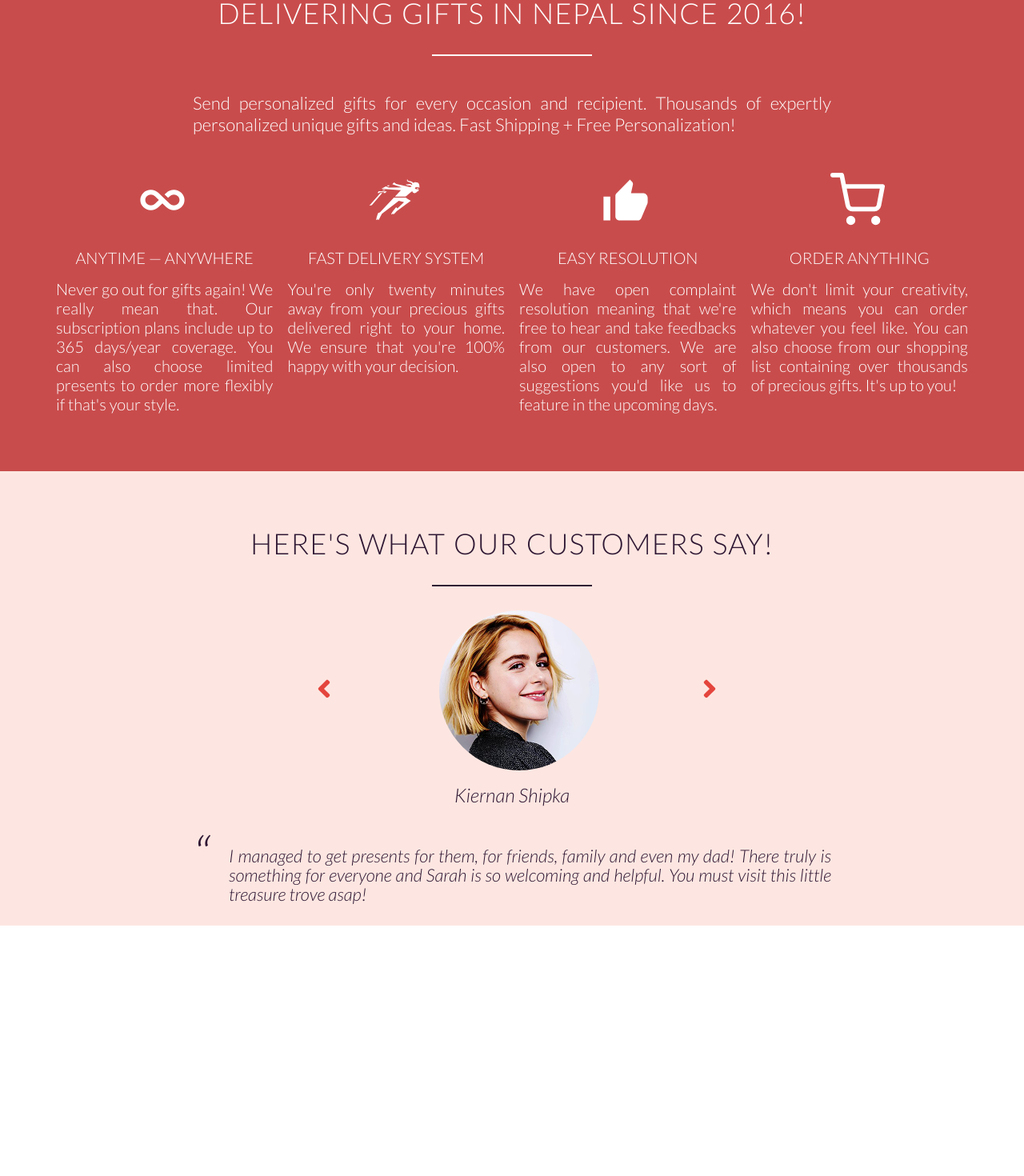
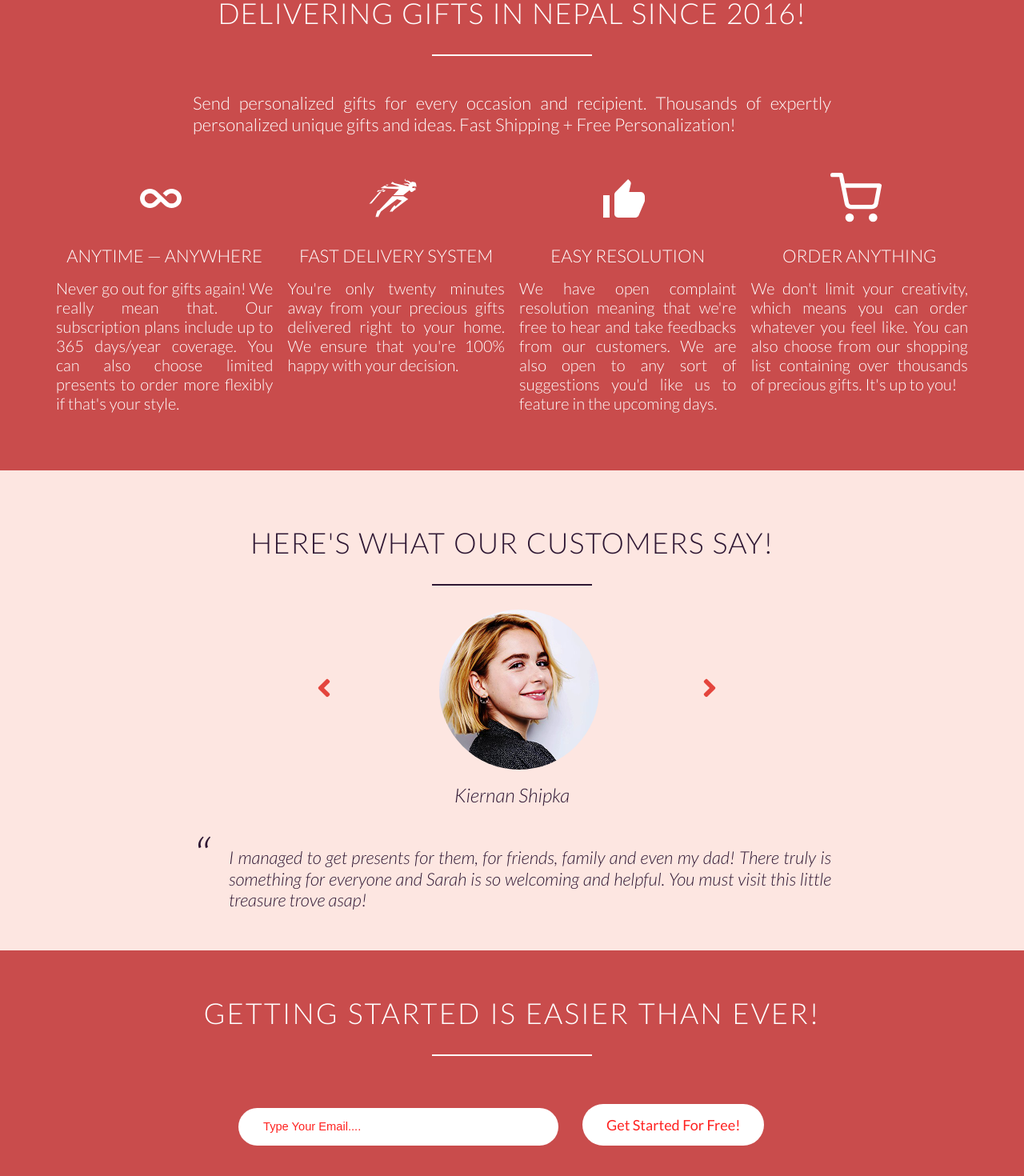
Before and after one commit to YachuJoshi/Giftery-App, a React (Create React App) app: page / in a window 1280 px wide. Shown: the part 1322-2792 px from the top of the page at 80% size. Before the commit the page ends 2479 px from the top, so only its background shows below. Built offline with nearby package versions, Linux system fonts and the light colour scheme.

Commit message:
Plans Section Addded

```diff
--- a/src/App.js
+++ b/src/App.js
@@ -6,6 +6,7 @@ import './css/resources/header.css';
 import './css/resources/article.css';
 import './css/resources/features.css';
 import './css/resources/testimonials.css';
+import './css/resources/plans.css';
 
 
 import './css/vendors/grid.css';
--- a/src/componenets/Features.jsx
+++ b/src/componenets/Features.jsx
@@ -16,40 +16,40 @@ const FeatureComponent = () => {
       </div>
 
       <div class="row">
-        <div class="col span-1-of-4 box">
+        <div class="col span-1-of-4">
           <IoMdInfinite className="features-section__icons" />
           <h3> Anytime {<> &mdash; </>} Anywhere </h3>
           <p align="justify" className="features-section__text">
             Never go out for gifts again! We really mean that. Our subscription plans include up to 365 days/year coverage.
             You can also choose limited presents to order more flexibly if that's your style.
-              </p>
+          </p>
         </div>
 
-        <div class="col span-1-of-4 box">
+        <div class="col span-1-of-4">
           <GiRunningNinja className="features-section__icons" />
           <h3> Fast Delivery System </h3>
           <p align="justify" className="features-section__text">
             You're only twenty minutes away from your precious gifts delivered right to your home. We ensure that you're
             100% happy with your decision.
-              </p>
+          </p>
         </div>
 
-        <div class="col span-1-of-4 box">
+        <div class="col span-1-of-4">
           <IoMdThumbsUp className="features-section__icons" />
           <h3> Easy Resolution </h3>
           <p align="justify" className="features-section__text">
             We have open complaint resolution meaning that we're free to hear and take feedbacks from our customers. We are
             also open to any sort of suggestions you'd like us to feature in the upcoming days.
-              </p>
+          </p>
         </div>
 
-        <div class="col span-1-of-4 box">
+        <div class="col span-1-of-4">
           <FiShoppingCart className="features-section__icons" />
           <h3> Order Anything </h3>
           <p align="justify" className="features-section__text">
             We don't limit your creativity, which means you can order whatever you feel like. You can also choose from our
             shopping list containing over thousands of precious gifts. It's up to you!
-              </p>
+          </p>
         </div>
 
       </div>
--- /dev/null
+++ b/src/componenets/Plans.jsx
@@ -0,0 +1,62 @@
+import React from 'react';
+
+import { FaPencilAlt, FaSearch } from 'react-icons/fa';
+import { FiShoppingCart } from "react-icons/fi";
+
+class PlansComponent extends React.Component {
+  render() {
+    return (
+      <section className="plans-section">
+        <div className="row">
+          <h4> Getting Started Is Easier Than Ever! </h4>
+          <div className="row">
+            <input type="email"
+              name="email"
+              placeholder="Type your email...."
+              className="plans-section--input-email"
+              required
+              onChange={
+                event => this.props.parentCallBackForEmail(event.target.value)
+              }
+              onBlur={
+                event => this.props.parentCallBackForEmail(event.target.value)
+              }
+            />
+            <a class="plans--get-startedBtn" href="#getStarted"> Get Started For Free! </a>
+          </div>
+        </div>
+
+        <div className="row">
+          <div class="col span-1-of-3 box">
+            <FaPencilAlt className="plans-section__icons" />
+            <h3> Sign Up {<> &amp; </>} Login </h3>
+            <p align="justify" className="plans-section__text">
+              It's as easy as this. Just sign up with the required contact informantion and start
+              browsing now!
+              </p>
+          </div>
+
+          <div class="col span-1-of-3 box">
+            <FaSearch className="plans-section__icons" />
+            <h3> Search {<> &amp; </>} Select </h3>
+            <p align="justify" className="plans-section__text">
+              Search and browse through 500+ expensive and premium gifts from the store perfect for all ages.
+              </p>
+          </div>
+
+          <div class="col span-1-of-3 box">
+            <FiShoppingCart className="plans-section__icons" />
+            <h3> Order {<> &amp; </>} Payment </h3>
+            <p align="justify" className="plans-section__text">
+              Select your preferred gift and add it to your cart. Additional information about payment will be given
+              accordingly.
+              </p>
+          </div>
+        </div>
+
+      </section>
+    );
+  }
+}
+
+export { PlansComponent }
--- a/src/css/resources/article.css
+++ b/src/css/resources/article.css
@@ -39,8 +39,10 @@ h2:after {
 
 .article--get-startedBtn:link,
 .article--get-startedBtn:visited {
-  color: white;
+  color: #fff;
+  font-size: 90%;
   left: 50%;
+  font-weight: 500;
   text-decoration: none;
   display: inline-block;
   padding: 15px 30px;
@@ -55,7 +57,8 @@ h2:after {
   background-color: #c53f3f;
 }
 
-.article--input-email {
+.article--input-email,
+.plans-section--input-email {
   margin-left: 228px;
   margin-top: 25px;
   padding: 15px 30px;
@@ -70,7 +73,8 @@ h2:after {
   border: 1.5px solid #ff3331;
 }
 
-.article--input-email::placeholder {
+.article--input-email::placeholder,
+.plans-section--input-email::placeholder {
   text-transform: capitalize;
   font-size: 110%;
   color: #ff2220;
--- a/src/css/resources/features.css
+++ b/src/css/resources/features.css
@@ -29,14 +29,14 @@
 h3 {
   font-weight: 300;
   text-transform: uppercase;
-  font-size: 100%;
+  font-size: 110%;
   margin-bottom: 15px;
   text-align: center;
 }
 
 .features-section__icons {
   display: block;
-  font-size: 340%;
+  font-size: 320%;
   margin-top: 36px;
   margin-bottom: 26px;
   margin-left: 36.5%;
--- a/src/css/resources/header.css
+++ b/src/css/resources/header.css
@@ -34,16 +34,19 @@ h1 {
   border: 1px solid #ff7675;
   display: inline-block;
   padding: 15px 30px;
-  color: white;
+  color: #fff;
   text-decoration: none;
   font-weight: 300;
   border-radius: 200px;
   margin-right: 10px;
   transition: background-color 0.4s;
+  font-weight: 500;
+  font-size: 90%;
 }
 
 .header--btn:hover,
 .header--btn:active {
+  font-weight: 500;
   background-color: #c53f3f;
   border: 1px solid #c53f3f;
 }
--- /dev/null
+++ b/src/css/resources/plans.css
@@ -0,0 +1,59 @@
+/* --------------------------- */
+/* PLANS COMPONENT */
+/* --------------------------- */
+
+.plans-section {
+  padding-top: 56px;
+  background-color: #C94C4C;
+  color: #fff;
+  padding-bottom: 60px;
+}
+
+h4 {
+  font-weight: 300;
+  text-transform: uppercase;
+  font-size: 180%;
+  text-align: center;
+  word-spacing: 2px;
+  letter-spacing: 2px;
+  margin-bottom: 40px;
+}
+
+h4:after {
+  display: block;
+  height: 2px;
+  background-color: #fff;
+  content: " ";
+  width: 200px;
+  margin: 0 auto;
+  margin-top: 30px;
+}
+
+.plans-section__icons {
+  display: block;
+  font-size: 260%;
+  margin-top: 40px;
+  margin-bottom: 26px;
+  margin-left: 40%;
+}
+
+.plans--get-startedBtn:link,
+.plans--get-startedBtn:visited {
+  text-transform: capitalize;
+  font-size: 90%;
+  font-weight: 500;
+  color: #ff2220;
+  text-decoration: none;
+  display: inline-block;
+  padding: 15px 30px;
+  background-color: #fff;
+  border-radius: 200px;
+  margin-left: 30px;
+  transition: background-color 0.4s, color 0.4s;
+}
+
+.plans--get-startedBtn:hover,
+.plans--get-startedBtn:active {
+  color: #db0200;
+  background-color: #e6e6e6;
+}
--- a/src/css/resources/testimonials.css
+++ b/src/css/resources/testimonials.css
@@ -6,7 +6,7 @@
   background-color: #fde6e1;
   color: #2E1733;
   padding-top: 32px;
-  height: 568px;
+  height: 600px;
 }
 
 .testimonials-section--image {
@@ -18,7 +18,7 @@
 .testimonials-section--blockquote {
   font-style: italic;
   font-size: 110%;
-  line-height: 110%;
+  line-height: 120%;
   position: relative;
   width: 70%;
   margin-left: 15%;
--- a/src/pages/HomePage.jsx
+++ b/src/pages/HomePage.jsx
@@ -4,6 +4,7 @@ import { HeaderComponent } from '../componenets/Header';
 import { ArticleComponent } from '../componenets/Article';
 import { FeatureComponent } from '../componenets/Features';
 import { TestimonialComponent } from '../componenets/Testimonials';
+import { PlansComponent } from '../componenets/Plans';
 
 class HomePage extends React.Component {
   constructor(props) {
@@ -26,6 +27,7 @@ class HomePage extends React.Component {
         <ArticleComponent parentCallBackForEmail={this.setEmailInputValue} />
         <FeatureComponent />
         <TestimonialComponent />
+        <PlansComponent parentCallBackForEmail={this.setEmailInputValue} />
       </>
     );
   }
```
